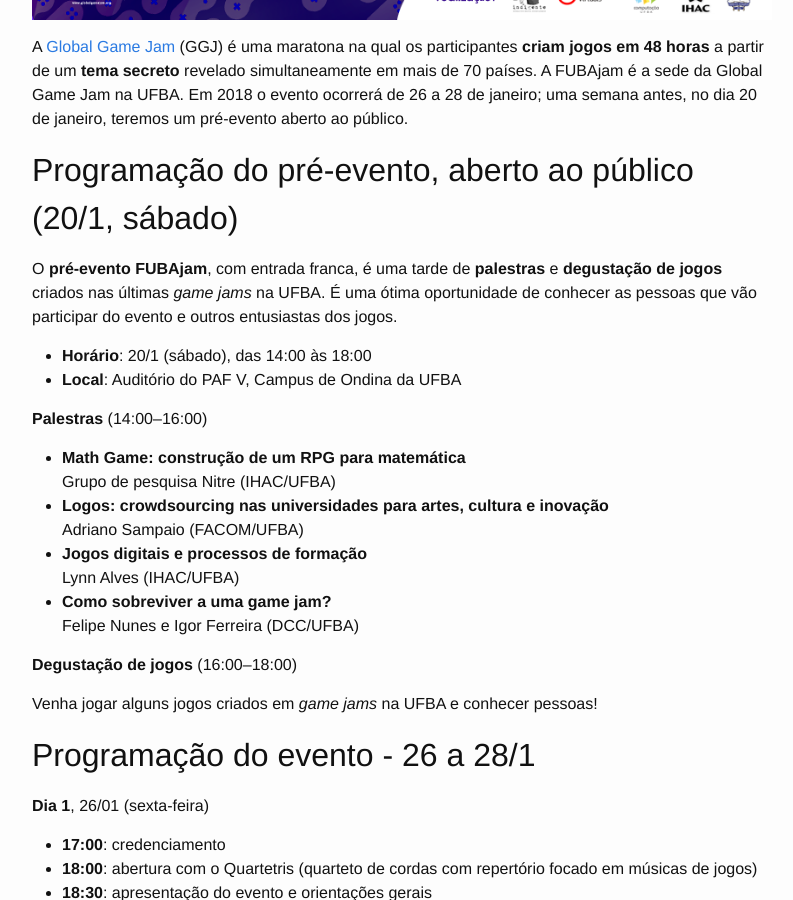
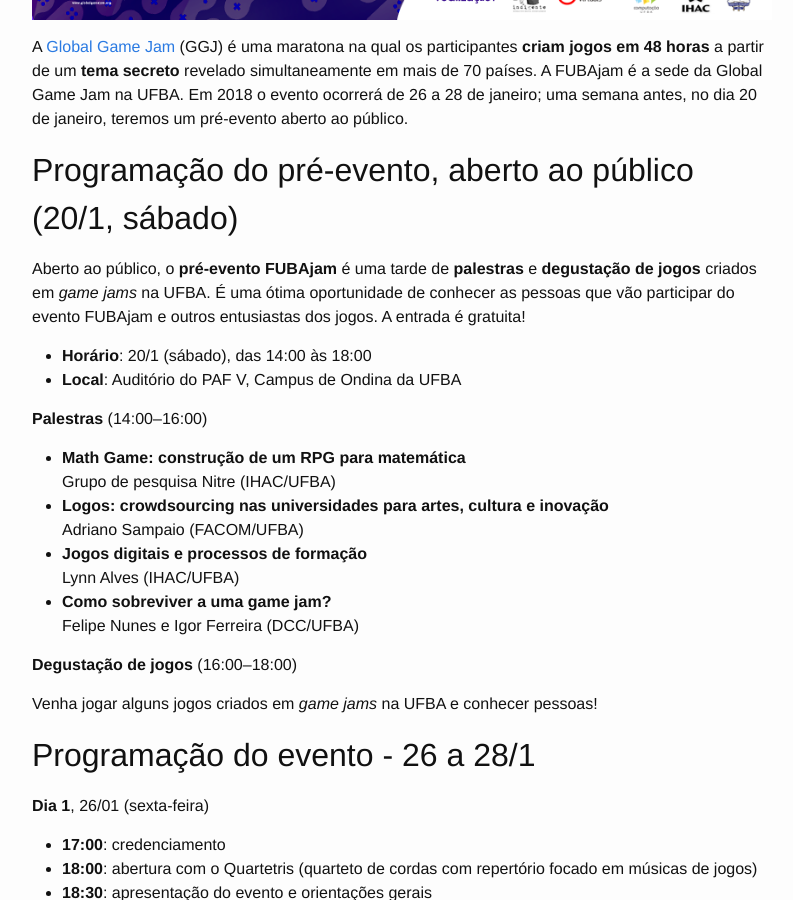
Before and after one commit to indigente/old-indigente.github.io, a Jekyll site: the page built from fubajam18.md, in a window 1280 px wide and 900 px high, scrolled down 566 px. Shown: the whole window, without its empty margins (238-1031 px from the left). Built offline with Jekyll 4.4.1, drawn with Linux system fonts in a browser that asks for light colours.

Commit message:
Melhora texto do pré-evento.

```diff
--- a/fubajam18.md
+++ b/fubajam18.md
@@ -9,7 +9,7 @@ A [Global Game Jam](http://globalgamejam.org/) (GGJ) é uma maratona na qual os
 
 ## <a name="pre-evento"></a>Programação do pré-evento, aberto ao público (20/1, sábado)
 
-O **pré-evento FUBAjam**, com entrada franca, é uma tarde de **palestras** e **degustação de jogos** criados nas últimas *game jams* na UFBA. É uma ótima oportunidade de conhecer as pessoas que vão participar do evento e outros entusiastas dos jogos.
+Aberto ao público, o **pré-evento FUBAjam** é uma tarde de **palestras** e **degustação de jogos** criados em *game jams* na UFBA. É uma ótima oportunidade de conhecer as pessoas que vão participar do evento FUBAjam e outros entusiastas dos jogos. A entrada é gratuita!
 
 - **Horário**: 20/1 (sábado), das 14:00 às 18:00
 - **Local**: Auditório do PAF V, Campus de Ondina da UFBA
```
